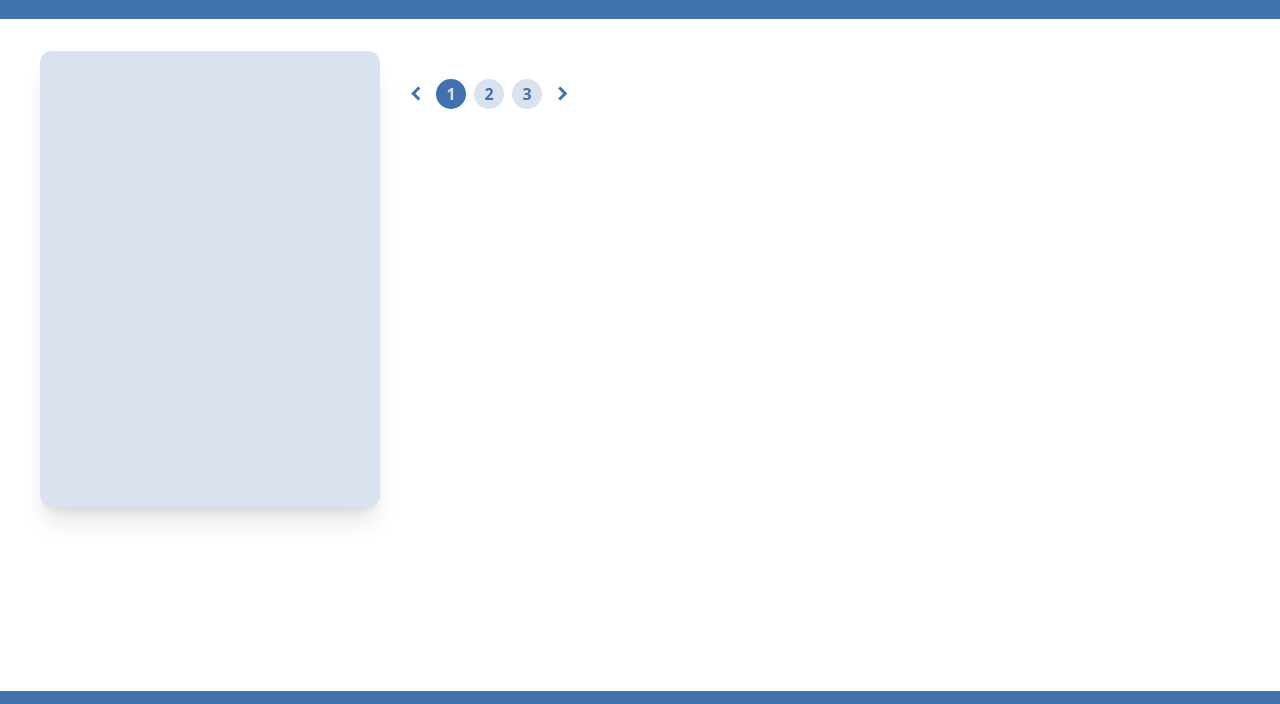
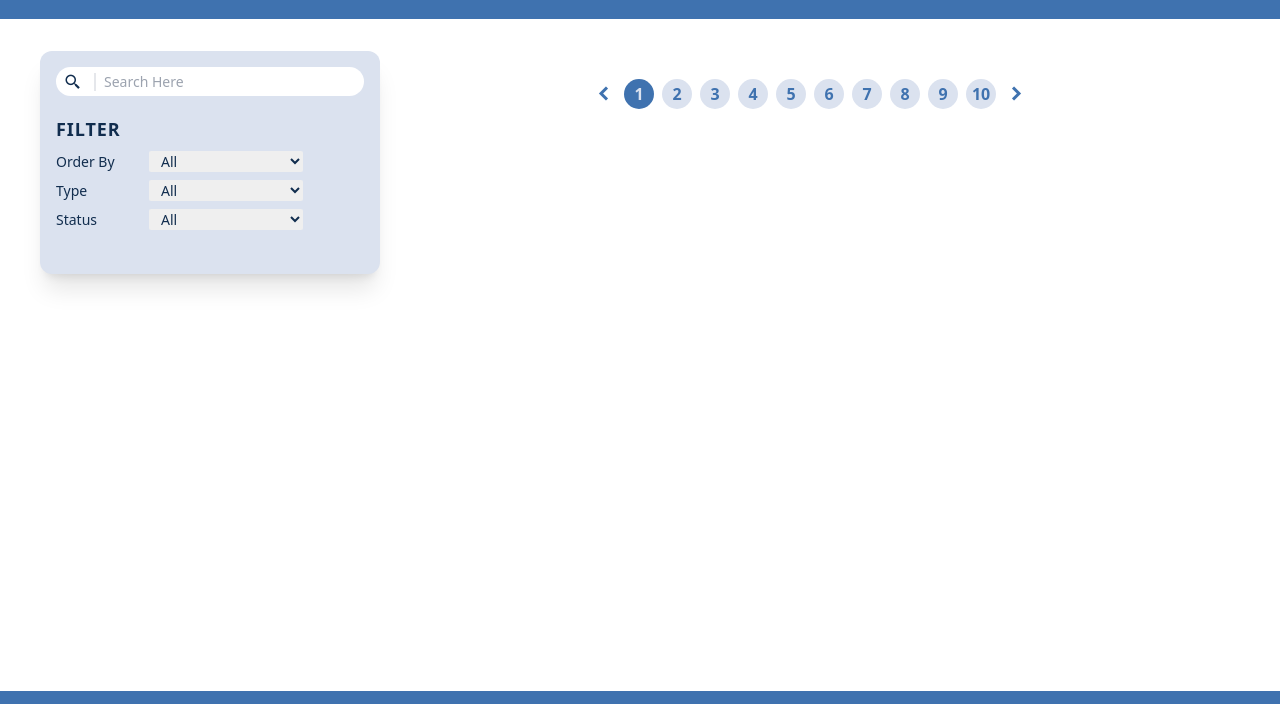
Before and after one commit to DzakiyDzakwan/Manga-List, a website: page index.html in a window 1280 px wide. Shown: the part 45-749 px from the top of the page. Drawn offline with nearby package versions, Linux system fonts and the light colour scheme; files that its build step writes are made by us from their sources; no server answers.

Commit message:
Commit-6

```diff
--- a/index.html
+++ b/index.html
@@ -11,7 +11,7 @@
       href="https://unpkg.com/boxicons@2.1.2/css/boxicons.min.css"
       rel="stylesheet"
     />
-    <link rel="stylesheet" href="css/style.css" />
+    <link rel="stylesheet" href="style.css" />
     <title>MyMangaList</title>
   </head>
   <body class="bg-backgorund w-full xl:h-screen">
@@ -33,9 +33,56 @@
 
     <!-- Content -->
     <section class="md:h-10/12">
-      <div class="container h-full py-4 md:py-24 xl:py-8 flex">
-        <div class="h-full hidden xl:block w-2/5">
-          <div class="rounded-xl shadow-xl bg-teritary h-3/4 w-full"></div>
+      <div class="container h-full py-4 md:py-4 xl:py-8 flex">
+        <div class="h-full hidden xl:block w-2/5 text-secondary">
+          <div class="rounded-xl shadow-xl bg-teritary w-full p-4 text-14">
+            <div class="bg-white rounded-3xl py-1 px-2 flex items-center gap-2">
+              <i class="bx bx-search-alt-2 w-8 text-18 border-r-2"></i>
+              <input
+                type="text"
+                class="focus:outline-none font-normal"
+                name="search"
+                id=""
+                placeholder="Search Here"
+              />
+            </div>
+            <div class="py-5">
+              <h3 class="text-18 tracking-wider font-bold">FILTER</h3>
+              <!-- OrderBy -->
+              <div class="flex items-center gap-4 w-full font-medium my-2">
+                <div class="w-1/4">Order By</div>
+                <select
+                  class="w-2/4 focus:outline-none rounded-sm px-2"
+                  name="orderBy"
+                  id="order-by"
+                >
+                  <option value="">All</option>
+                </select>
+              </div>
+              <!-- Type -->
+              <div class="flex items-center gap-4 w-full font-medium my-2">
+                <div class="w-1/4">Type</div>
+                <select
+                  class="w-2/4 focus:outline-none rounded-sm px-2"
+                  name="type"
+                  id="type"
+                >
+                  <option value="">All</option>
+                </select>
+              </div>
+              <!-- Status -->
+              <div class="flex items-center gap-4 w-full font-medium my-2">
+                <div class="w-1/4">Status</div>
+                <select
+                  class="w-2/4 focus:outline-none rounded-sm px-2"
+                  name="status"
+                  id="status"
+                >
+                  <option value="">All</option>
+                </select>
+              </div>
+            </div>
+          </div>
         </div>
 
         <div class="h-full w-full md:3/5 xl:px-4">
@@ -60,29 +107,25 @@
             </div> -->
             <!-- Card End -->
           </div>
-          <div class="hidden md:block px-2 py-4">
+          <div class="hidden md:block px-2 py-4 mx-auto w-fit">
             <ul
               class="text-24 flex items-center justify-start gap-2 font-bold text-primary"
             >
               <li class="flex items-center cursor-pointer">
                 <i class="bx bxs-chevron-left"></i>
               </li>
-              <div class="flex items-center justify-start gap-2">
-                <li
-                  class="rounded-full bg-teritary w-[30px] h-[30px] flex items-center justify-center text-base cursor-pointer hover:shadow-2xl active"
-                >
-                  1
-                </li>
-                <li
-                  class="rounded-full bg-teritary w-[30px] h-[30px] flex items-center justify-center text-base cursor-pointer hover:shadow-2xl"
-                >
-                  2
-                </li>
-                <li
-                  class="rounded-full bg-teritary w-[30px] h-[30px] flex items-center justify-center text-base cursor-pointer hover:shadow-2xl"
-                >
-                  3
-                </li>
+              <div
+                id="pagination-container"
+                class="flex items-center justify-start gap-2"
+              >
+                <!-- <li class="pagination-list e">
+                  <button
+                    class="rounded-full bg-teritary w-[30px] h-[30px] flex items-center justify-center text-base cursor-pointer hover:shadow-2xl active"
+                  >
+                    1
+                  </button>
+                </li> -->
+                <!-- Pagination Number -->
               </div>
               <li class="flex items-center cursor-pointer">
                 <i class="bx bxs-chevron-right"></i>
--- a/main.js
+++ b/main.js
@@ -41,6 +41,78 @@ let mangaList = [
   },
 ];
 
+let title = "";
+let currentPage = 1;
+let newPage = 0;
+let activePages = 1;
+const cardContainer = document.querySelector("#card-container");
+const paginationContainer = document.querySelector("#pagination-container");
+
+/* console.log(statusContainer); */
+
+//Filter
+let orderList = [
+  "favorites",
+  "rank",
+  "popularity",
+  "volumes",
+  "title",
+  "scores",
+];
+
+let orderBy = "favorites";
+const orderByContainer = document.querySelector("#order-by");
+orderList.forEach((item) => {
+  /* console.log(item); */
+  orderByContainer.innerHTML += `<option value="${item}">${
+    item[0].toUpperCase() + item.substring(1, item.length)
+  }</option>`;
+});
+
+let typeList = [
+  "manga",
+  "novel",
+  "lightnovel",
+  "oneshot",
+  "doujin",
+  "manhwa",
+  "manhua",
+];
+
+let type = "";
+const typeContainer = document.querySelector("#type");
+typeList.forEach((item) => {
+  /* console.log(item); */
+  typeContainer.innerHTML += `<option value="${item}">${
+    item[0].toUpperCase() + item.substring(1, item.length)
+  }</option>`;
+});
+
+let statusList = [
+  "publishing",
+  "complete",
+  "hiatus",
+  "discontinued",
+  "upcoming",
+];
+
+let status = "";
+const statusContainer = document.querySelector("#status");
+statusList.forEach((item) => {
+  /* console.log(item); */
+  statusContainer.innerHTML += `<option value="${item}">${
+    item[0].toUpperCase() + item.substring(1, item.length)
+  }</option>`;
+});
+
+//genres
+/* fetch("https://api.jikan.moe/v4/genres/manga").then((response) => {
+  return response.json().then((data) => {
+    console.log(data.data);
+  });
+}); */
+
+//Limit
 let limit = 0;
 
 if (screen.width > 600 && screen.width <= 900) {
@@ -51,17 +123,101 @@ if (screen.width > 600 && screen.width <= 900) {
   limit = 10;
 }
 
-$.ajax({
+function getData(limit, orderBy, title, currentPage) {
+  fetch(
+    `https://api.jikan.moe/v4/manga?sort=desc&limit=${limit}&order_by=${orderBy}&q=${title}&page=${currentPage}`,
+    {
+      method: "GET",
+    }
+  )
+    .then((response) => {
+      return response.json();
+    })
+    .then((data) => {
+      /* console.log(data.pagination.current_page); */
+      activePages = data.pagination.current_page;
+      cardContainer.innerHTML = ``;
+      data.data.forEach((item, index) => {
+        cardContainer.innerHTML += `
+        <div
+        class="card flex flex-col justify-between"
+        style = "background-image:url('${item.images.jpg.image_url}')"
+      >
+        <div
+          class="bg-secondary-80 inline-block ml-auto w-[25px] h-[25px] text-center text-18 text-teritary rounded-md"
+        >
+          ${index + 1}
+        </div>
+        <div
+          class="bg-teritary-80 text-14 text-secondary text-center rounded-lg"
+        >
+          ${item.title}
+        </div>
+      </div>
+        `;
+        /* console.log(item); */
+      });
+    })
+    .catch((Err) => {
+      console.log(Err);
+    });
+}
+
+/* Pagination */
+let paginationNumberList = 20;
+
+screen.width <= 900 ? (paginationNumberList = 10) : (paginationNumberList = 20);
+
+for (let i = 1; i <= paginationNumberList; i++) {
+  let activeNumber = ``;
+
+  if (i == currentPage) {
+    activeNumber = ` <li class="pagination-list e">
+    <button
+      class="rounded-full bg-teritary w-[30px] h-[30px] flex items-center justify-center text-base cursor-pointer hover:shadow-2xl active"
+    >
+      ${i}
+    </button>
+  </li>`;
+  } else {
+    activeNumber = ` <li class="pagination-list e">
+    <button
+      class="rounded-full bg-teritary w-[30px] h-[30px] flex items-center justify-center text-base cursor-pointer hover:shadow-2xl"
+    >
+      ${i}
+    </button>
+  </li>`;
+  }
+
+  paginationContainer.innerHTML += activeNumber;
+}
+
+let paginationList = document.querySelectorAll(".pagination-list");
+
+paginationList.forEach((index, parameter) => {
+  index.addEventListener("click", () => {
+    console.log(`success ${parameter + 1}`);
+  });
+});
+
+getData(limit, orderBy, title, currentPage);
+
+/* console.log(paginationList); */
+
+//Jquery Ajax
+
+/* $.ajax({
   url: "https://api.jikan.moe/v4/manga",
   type: "GET",
   dataType: "JSON",
   data: {
     limit: limit,
-    order_by: "favorites",
+    order_by: orderBy,
     sort: "desc",
   },
 
   success: (data) => {
+    console.log(data);
     $.each(data.data, (index, item) => {
       console.log(item);
       $("#card-container").append(`
@@ -83,8 +239,9 @@ $.ajax({
       `);
     });
   },
-});
+}); */
 
+//Data dummy
 /* $.each(mangaList, (index, item) => {
   $("#card-container").append(`
   <div
@@ -104,5 +261,3 @@ $.ajax({
 </div>
   `);
 }); */
-
-console.log(screen.width);
--- a/tazilwind.txt
+++ b/tazilwind.txt
@@ -1 +1 @@
-npx tailwindcss -i .input.css -o .tailwind.css --watch
+npx tailwindcss -i input.css -o tailwind.css --watch
```
Also changed, not shown: backup.html (deleted, +0 -60 lines), tailwind.css.
